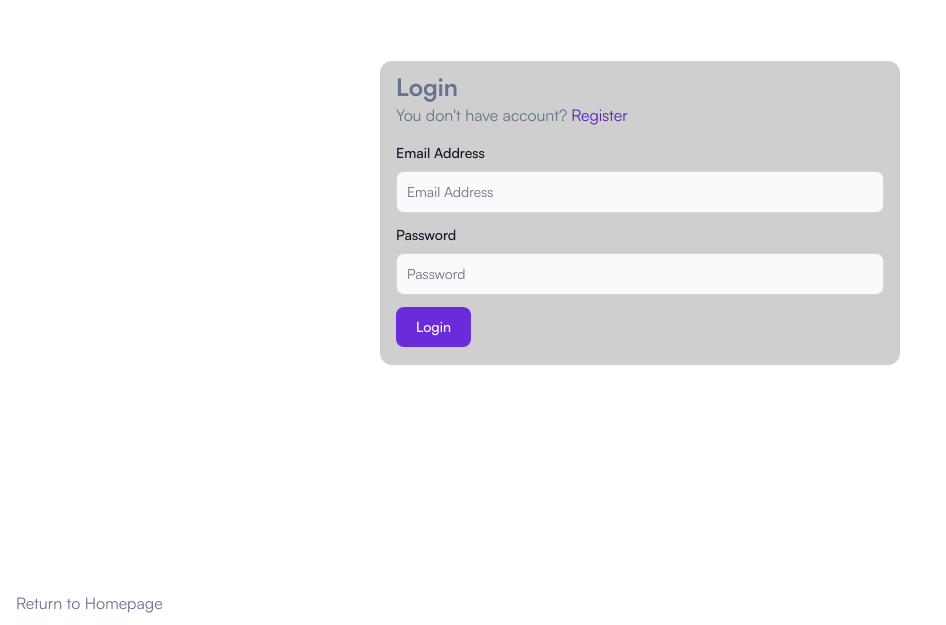
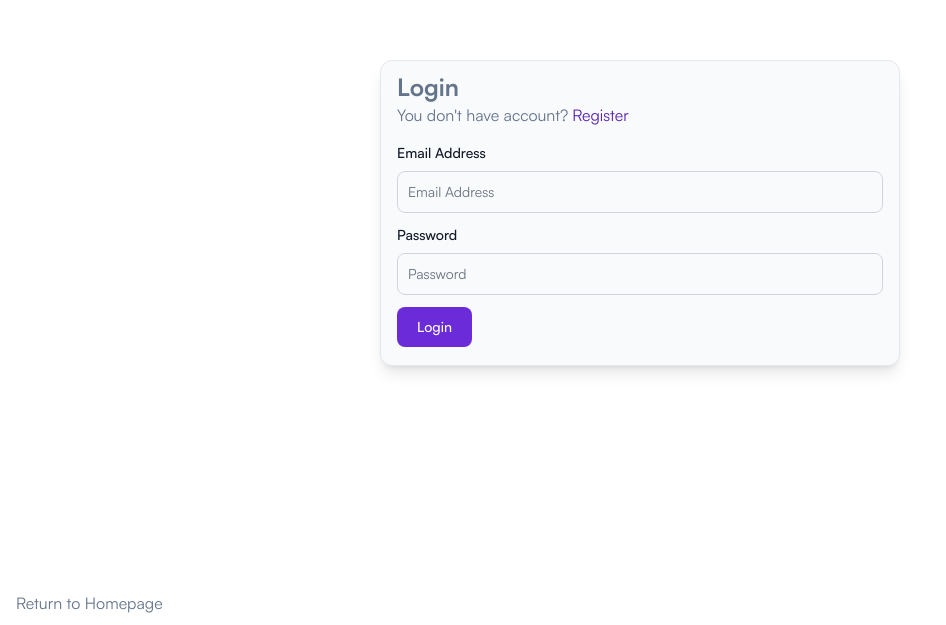
Before and after one commit to azzahradins/kyscms-js, a Next.js app: page /authorization in a window 1280 px wide. Shown: the part 175-800 px from the top of the page, without its empty margins (0-946 px from the left). Built offline with nearby package versions, Linux system fonts and the light colour scheme.

Commit message:
[update] login color scheme for light mode

```diff
--- a/app/(blank)/authorization/Wrapper.tsx
+++ b/app/(blank)/authorization/Wrapper.tsx
@@ -6,7 +6,7 @@ function Wrapper (): JSX.Element {
   const { page } = React.useContext(AuthNavigateContext)
 
   return (
-    <section className="grid grid-cols-1 bg-light-2 dark:border-0 dark:bg-dark-2 rounded-xl w-11/12 lg:w-6/12 xl:w-5/12 m-auto">
+    <section className="grid grid-cols-1 border shadow-lg bg-light-1 dark:border-0 dark:bg-dark-2 rounded-xl w-11/12 lg:w-6/12 xl:w-5/12 m-auto">
       {page}
     </section>
   )
```
